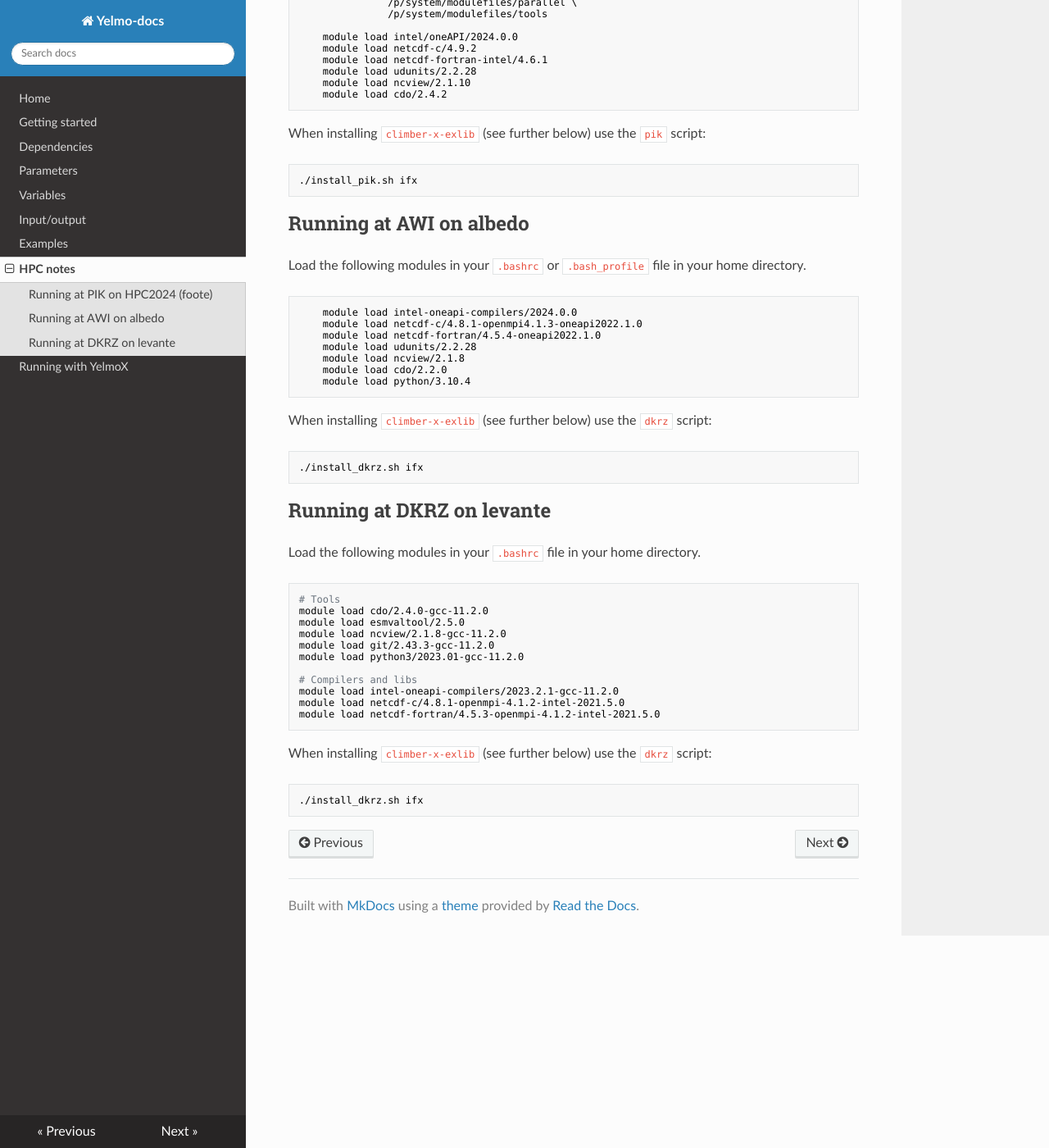
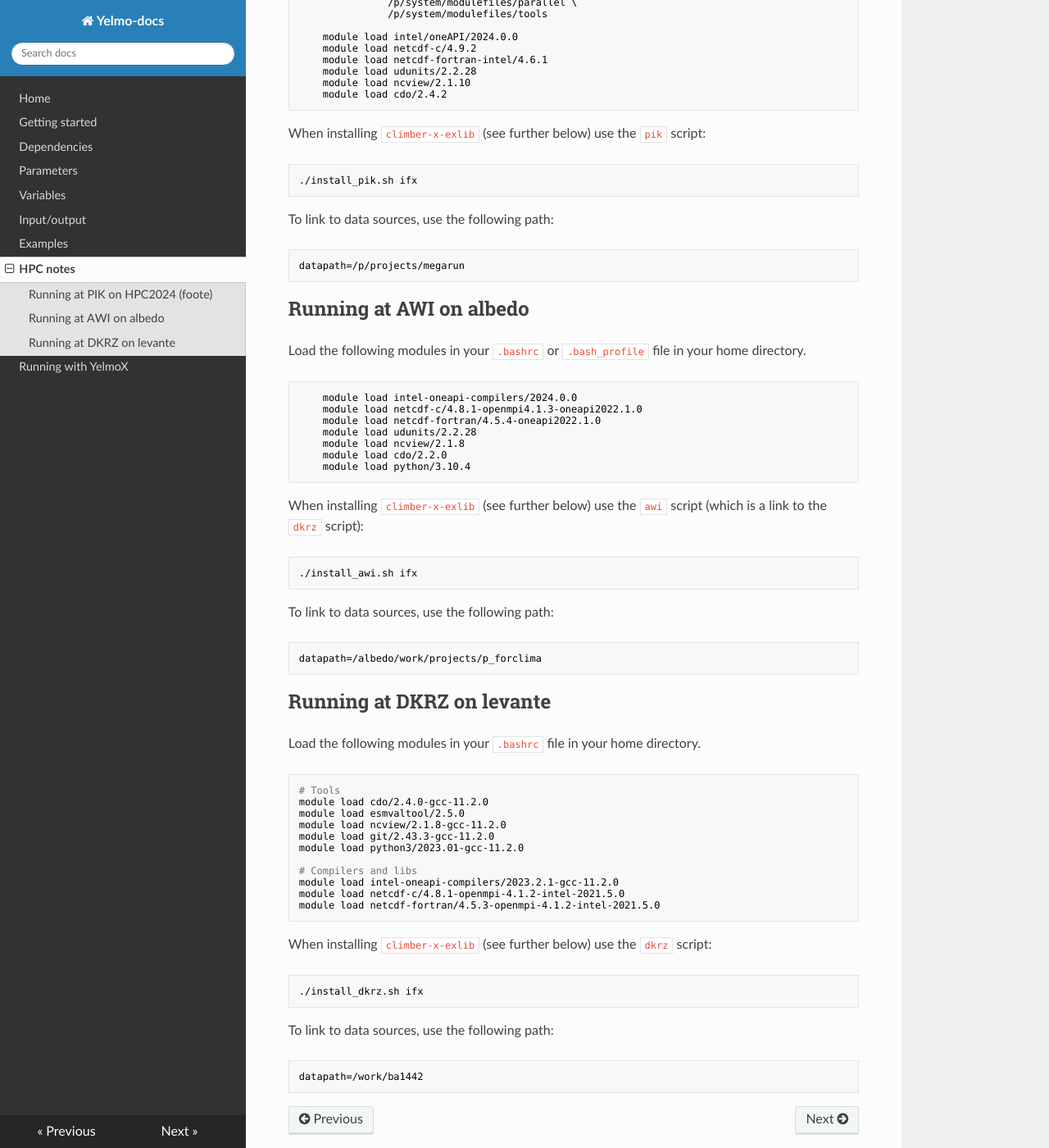
Before and after one commit to palma-ice/yelmo-docs, an MkDocs documentation site: the page built from docs/hpc-notes.md, in a window 1280 px wide and 1400 px high, scrolled down 362 px. Shown: the whole window at 82% size. Built offline with MkDocs 1.6.1, drawn with Linux system fonts in a browser that asks for light colours; nearby versions of some CDN libraries.

````diff
--- a/docs/hpc-notes.md
+++ b/docs/hpc-notes.md
@@ -27,6 +27,12 @@ When installing `climber-x-exlib` (see further below) use the `pik` script:
 ./install_pik.sh ifx
 ```
 
+To link to data sources, use the following path:
+
+```bash
+datapath=/p/projects/megarun
+```
+
 ## Running at AWI on albedo
 
 Load the following modules in your `.bashrc` or `.bash_profile` file in your home directory.
@@ -41,10 +47,16 @@ Load the following modules in your `.bashrc` or `.bash_profile` file in your hom
     module load python/3.10.4
 ```
 
-When installing `climber-x-exlib` (see further below) use the `dkrz` script:
+When installing `climber-x-exlib` (see further below) use the `awi` script (which is a link to the `dkrz` script):
 
 ```bash
-./install_dkrz.sh ifx
+./install_awi.sh ifx
+```
+
+To link to data sources, use the following path:
+
+```bash
+datapath=/albedo/work/projects/p_forclima
 ```
 
 ## Running at DKRZ on levante
@@ -70,3 +82,9 @@ When installing `climber-x-exlib` (see further below) use the `dkrz` script:
 ```bash
 ./install_dkrz.sh ifx
 ```
+
+To link to data sources, use the following path:
+
+```bash
+datapath=/work/ba1442
+```
````
Also changed, not shown: docs/running-with-yelmox.md (+6 -3 lines).
